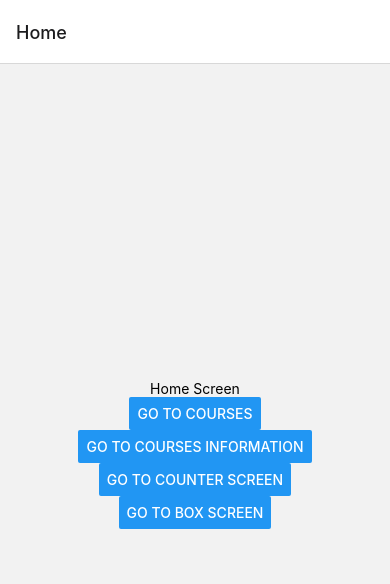
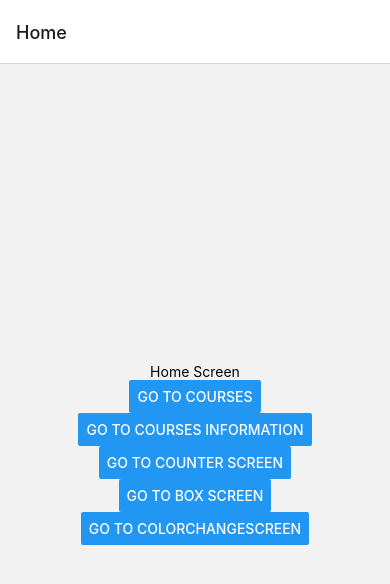
Before and after one commit to ErennBasar/ReactNative-MobileApp, a React Native app: screen /Home in a window 390 px wide. Shown: the top 584 px of the page. Built offline with nearby package versions, Linux system fonts and the light colour scheme.

Commit message:
navigated to color change screen

```diff
--- a/src/screens/HomeScreen.js
+++ b/src/screens/HomeScreen.js
@@ -21,6 +21,10 @@ export default function HomeScreen({ navigation }) {
           title="Go to Box Screen"
           onPress={() => navigation.navigate('Boxes')}
         />
+        <Button
+          title="Go to ColorChangeScreen"
+          onPress={() => navigation.navigate('ColorChangeScreen')}
+        />
       </View>
     );
   }
```
